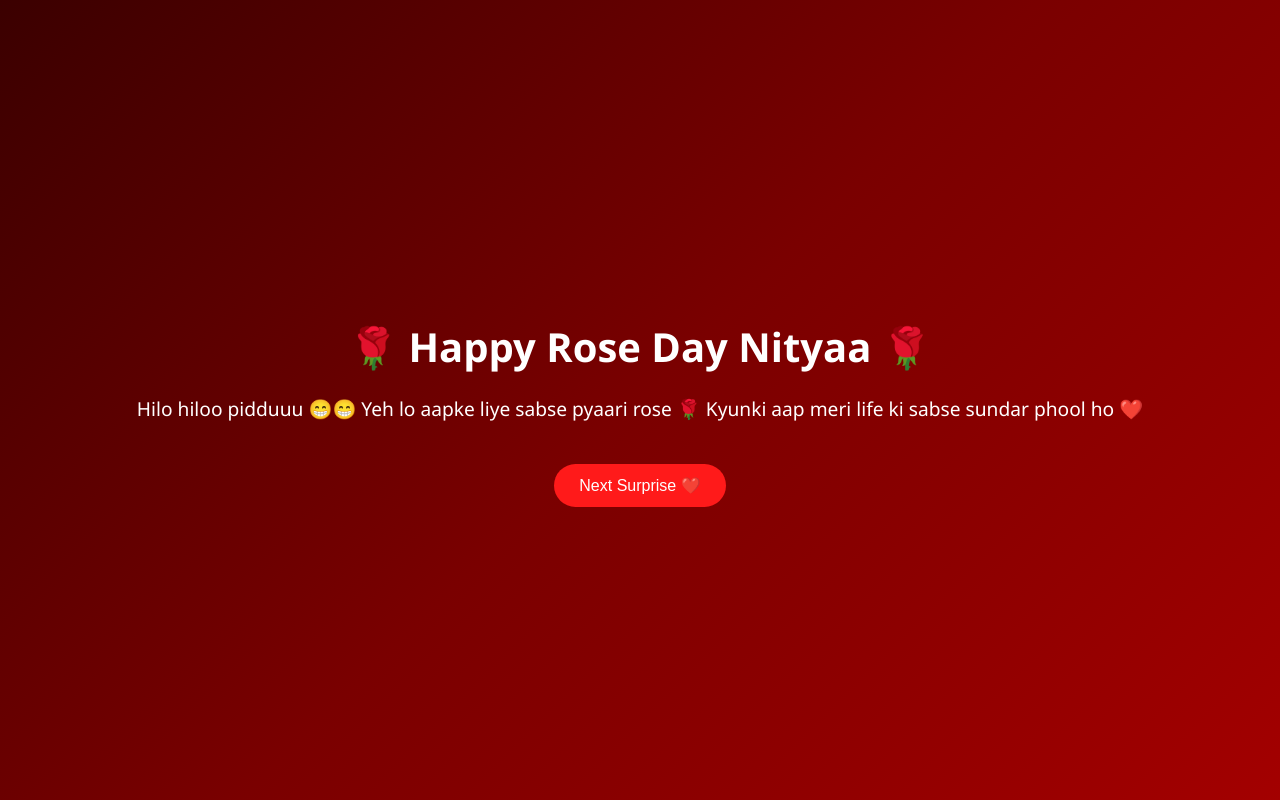
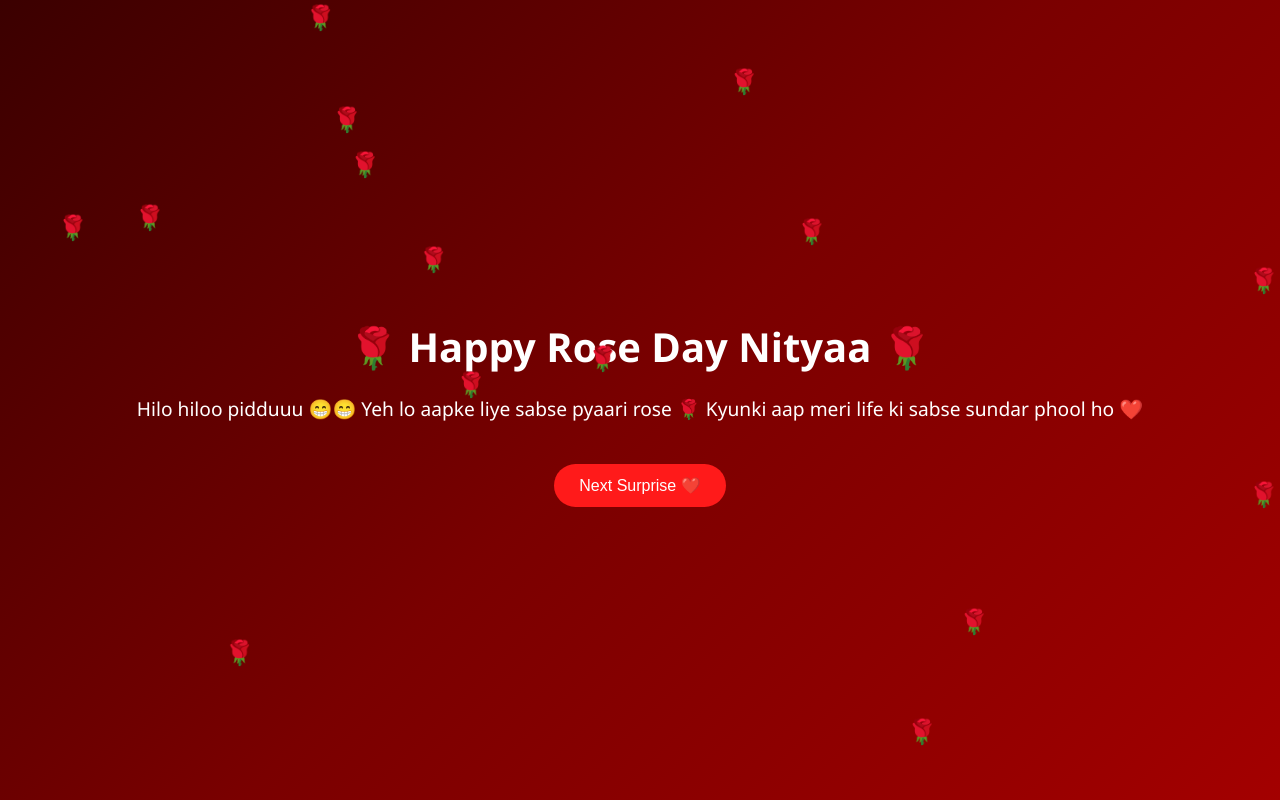
Before and after one commit to Jatinlove27/Happy-Valentine-day, a plain HTML site: page index.html in a window 1280 px wide. Drawn offline with Linux system fonts and the light colour scheme.

Commit message:
Implement falling rose animation and creation script
Added CSS for falling rose animation and JavaScript to create rose elements.

```diff
--- a/index.html
+++ b/index.html
@@ -3,8 +3,23 @@
 <head>
     <title>Rose Day</title>
     <link rel="stylesheet" href="style.css">
+    <style>
+        .rose {
+            position: fixed;
+            top: -50px;
+            font-size: 24px;
+            animation: fall linear infinite;
+        }
+
+        @keyframes fall {
+            to {
+                transform: translateY(110vh);
+            }
+        }
+    </style>
 </head>
 <body>
+
     <div class="container">
         <h1>🌹 Happy Rose Day Nityaa 🌹</h1>
         <p>
@@ -14,5 +29,23 @@
         </p>
         <button onclick="location.href='teddy.html'">Next Surprise ❤️</button>
     </div>
+
+    <script>
+        function createRose() {
+            const rose = document.createElement("div");
+            rose.classList.add("rose");
+            rose.innerHTML = "🌹";
+            rose.style.left = Math.random() * 100 + "vw";
+            rose.style.animationDuration = (3 + Math.random() * 5) + "s";
+            document.body.appendChild(rose);
+
+            setTimeout(() => {
+                rose.remove();
+            }, 8000);
+        }
+
+        setInterval(createRose, 300);
+    </script>
+
 </body>
 </html>
```
